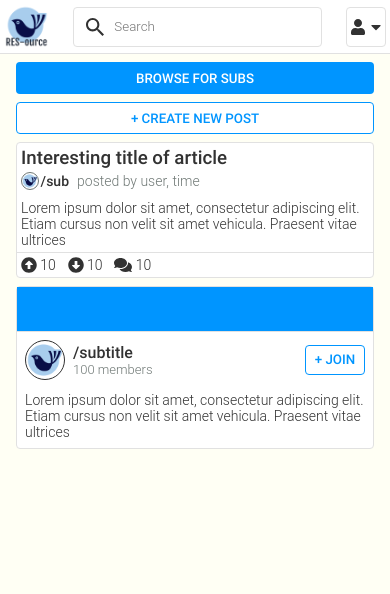
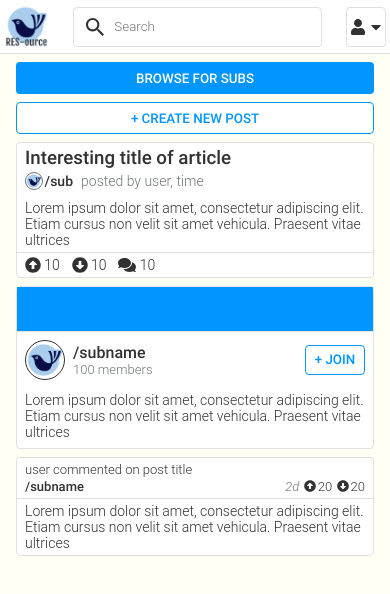
Before and after one commit to jiyyou/res-ource, a React (Create React App) app in the folder client/: page / in a window 390 px wide. Shown: the top 594 px of the page. Built offline with nearby package versions, Linux system fonts and the light colour scheme; a web font is replaced by a local one.

Commit message:
CommentCard mobile style

```diff
--- a/client/src/components/CommentCard/CommentCard.js
+++ b/client/src/components/CommentCard/CommentCard.js
@@ -1,23 +1,28 @@
 import React from 'react';
-import './PostCard.scss';
+import './CommentCard.scss';
+import { FontAwesomeIcon } from '@fortawesome/react-fontawesome';
+import { faArrowAltCircleUp, faArrowAltCircleDown } from '@fortawesome/free-solid-svg-icons';
+import logo from '../../assets/logo/RES-ource2.png';
 
 function CommentCard(props) {
 	return (
 		<div className="commentCard">
 			<div class="commentCard__header">
 				<p class="commentCard__desc">
-					<span class="commentCard__user">USER</span>
+					<span class="commentCard__user">user </span>
 					commented on
-					<span class="commentCard__title">POST TITLE</span>
+					<span class="commentCard__title"> post title</span>
 				</p>
-				<h3 class="commentCard__sub">/SUBNAME</h3>
-				<p class="commentCard__timestamp">2 days ago</p>
-				<img src="" alt="" class="commentCard__icon" />
-				<p class="commentCard__vote">20</p>
-				<img src="" alt="" class="commentCard__icon" />
-				<p class="commentCard__vote">20</p>
+				<h3 class="commentCard__sub">/subname</h3>
+				<p class="commentCard__text commentCard__text--time">2d</p>
+				<FontAwesomeIcon className='commentCard__icon' icon={faArrowAltCircleUp} />
+				<p class="commentCard__text">20</p>
+				<FontAwesomeIcon className='commentCard__icon' icon={faArrowAltCircleDown} />
+				<p class="commentCard__text">20</p>
 			</div>
-			<p class="commentCard__comment">COMMENT</p>
+			<p class="commentCard__comment">
+				Lorem ipsum dolor sit amet, consectetur adipiscing elit. Etiam cursus non velit sit amet vehicula. Praesent vitae ultrices
+			</p>
 		</div>
 	)
 }
--- a/client/src/components/CommentCard/CommentCard.scss
+++ b/client/src/components/CommentCard/CommentCard.scss
@@ -0,0 +1,40 @@
+@import '../../partials/mixins';
+
+.commentCard {
+	width: 100%;
+	background-color: white;
+	border: 1px solid $vgrey;
+	border-radius: 4px;
+	&__header {
+		padding: 0.25rem 0.5rem;
+		border-bottom: 1px solid $vgrey;
+		display: flex;
+		flex-wrap: wrap;
+		align-items: center;
+	}
+	&__desc {
+		font-size: 0.8125rem;
+		width: 100%;
+		margin-bottom: 0.1rem;
+	}
+	&__sub {
+		font-size: 0.8125rem;
+		font-weight: 500;
+		margin-right: auto;
+	}
+	&__text {
+		font-size: 0.8125rem;
+		&--time {
+			font-style: italic;
+			color: $vsilver;
+		}
+	}
+	&__icon {
+		width: 12px !important;
+		margin: 0 0.1rem 0 0.3rem;
+	}
+	&__comment {
+		padding: 0.25rem 0.5rem;
+		font-size: 0.875rem;
+	}
+}
--- a/client/src/components/PostCard/PostCard.scss
+++ b/client/src/components/PostCard/PostCard.scss
@@ -7,7 +7,7 @@
 	background-color: white;
 	margin-bottom: 0.5rem;
 	&__header {
-		padding: 0.25rem;
+		padding: 0.25rem 0.5rem;
 		display: flex;
 		flex-wrap: wrap;
 		align-items: center;
@@ -37,12 +37,12 @@
 		font-size: 0.875rem;
 	}
 	&__content {
-		padding: 0.25rem;
+		padding: 0.25rem 0.5rem;
 		border-bottom: 1px solid $vgrey;
 		font-size: 0.875rem;
 	}
 	&__footer {
-		padding: 0.25rem;
+		padding: 0.25rem 0.5rem;
 		display: flex;
 		align-items: center;
 		&>p {
--- a/client/src/components/ProfileCard/ProfileCard.js
+++ b/client/src/components/ProfileCard/ProfileCard.js
@@ -1,4 +1,5 @@
 import React from 'react';
+import './ProfileCard.scss';
 
 function ProfileCard(props) {
 	return (
@@ -6,7 +7,7 @@ function ProfileCard(props) {
 			<div class="profileCard__banner"></div>
 			<div class="profileCard__profilebox">
 				<img src="" alt="" class="profileCard__avatar" />
-				<h2 class="profileCard__name">FIRST NAME, LAST NAME</h2>
+				<h2 class="profileCard__name">fName, lName</h2>
 				<p class="profileCard__username">/username</p>
 				<button>FOLLOW</button>
 				<img class='profileCard__icon' src="" alt="" />
--- a/client/src/components/ProfileCard/ProfileCard.scss
+++ b/client/src/components/ProfileCard/ProfileCard.scss
@@ -0,0 +1 @@
+@import '../../partials/mixins';
--- a/client/src/components/SubCard/SubCard.js
+++ b/client/src/components/SubCard/SubCard.js
@@ -9,7 +9,7 @@ function SubCard(props) {
 			<div className="subCard__textbox">
 				<img src={logo} alt="" className="subCard__avatar" />
 				<div className="subCard__titlebox">
-					<h2 className="subCard__title">/subtitle</h2>
+					<h2 className="subCard__title">/subname</h2>
 					<p className="subCard__membercount">100 members</p>
 				</div>
 				<button className='subCard__join'>+ JOIN</button>
--- a/client/src/components/SubCard/SubCard.scss
+++ b/client/src/components/SubCard/SubCard.scss
@@ -5,6 +5,7 @@
 	background-color: white;
 	border: 1px solid $vgrey;
 	border-radius: 4px;
+	margin-bottom: 0.5rem;
 	&__banner {
 		border-bottom: 1px solid $vgrey;
 		height: 45px;
--- a/client/src/pages/Main/Main.js
+++ b/client/src/pages/Main/Main.js
@@ -2,6 +2,7 @@ import React from 'react';
 import './Main.scss';
 import PostCard from '../../components/PostCard/PostCard';
 import SubCard from '../../components/SubCard/SubCard';
+import CommentCard from '../../components/CommentCard/CommentCard';
 
 function Main(props) {
 	// componentDidMount() {
@@ -17,6 +18,7 @@ function Main(props) {
 			<ul className='main__posts'>
 				<PostCard />
 				<SubCard />
+				<CommentCard />
 			</ul>
 		</section>
 	)
```
